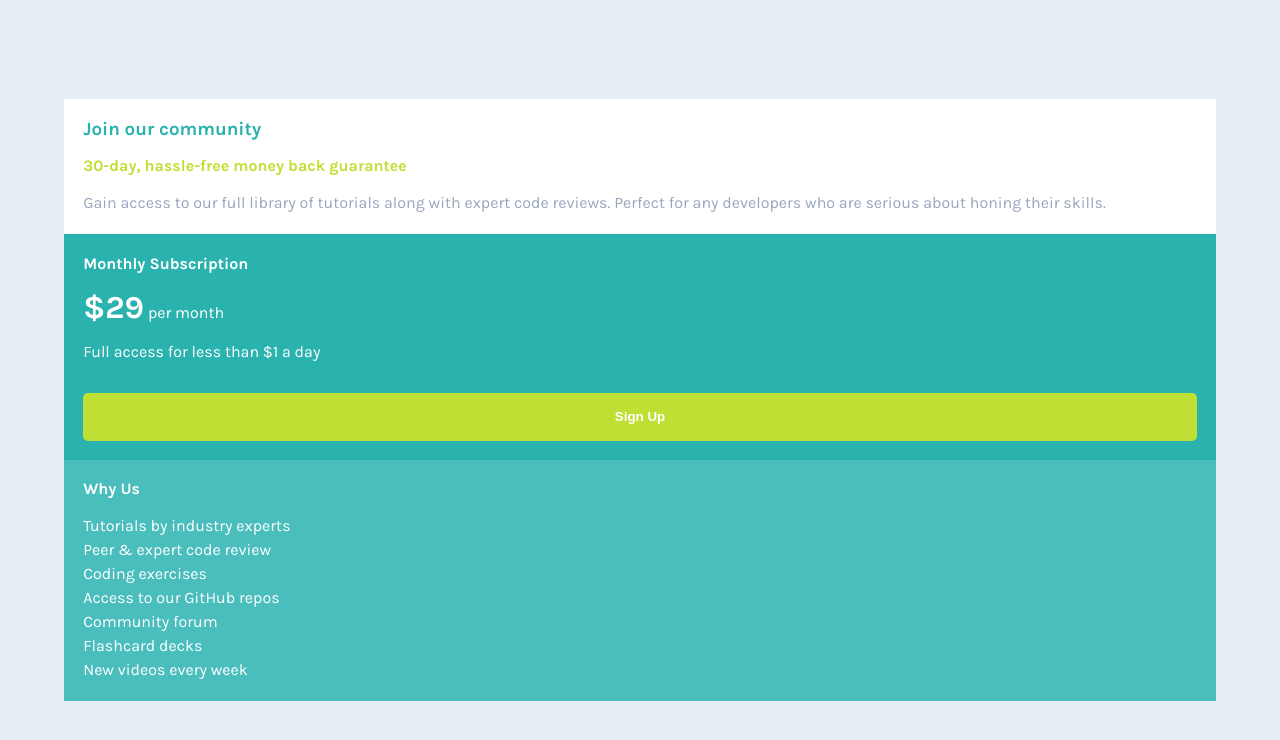
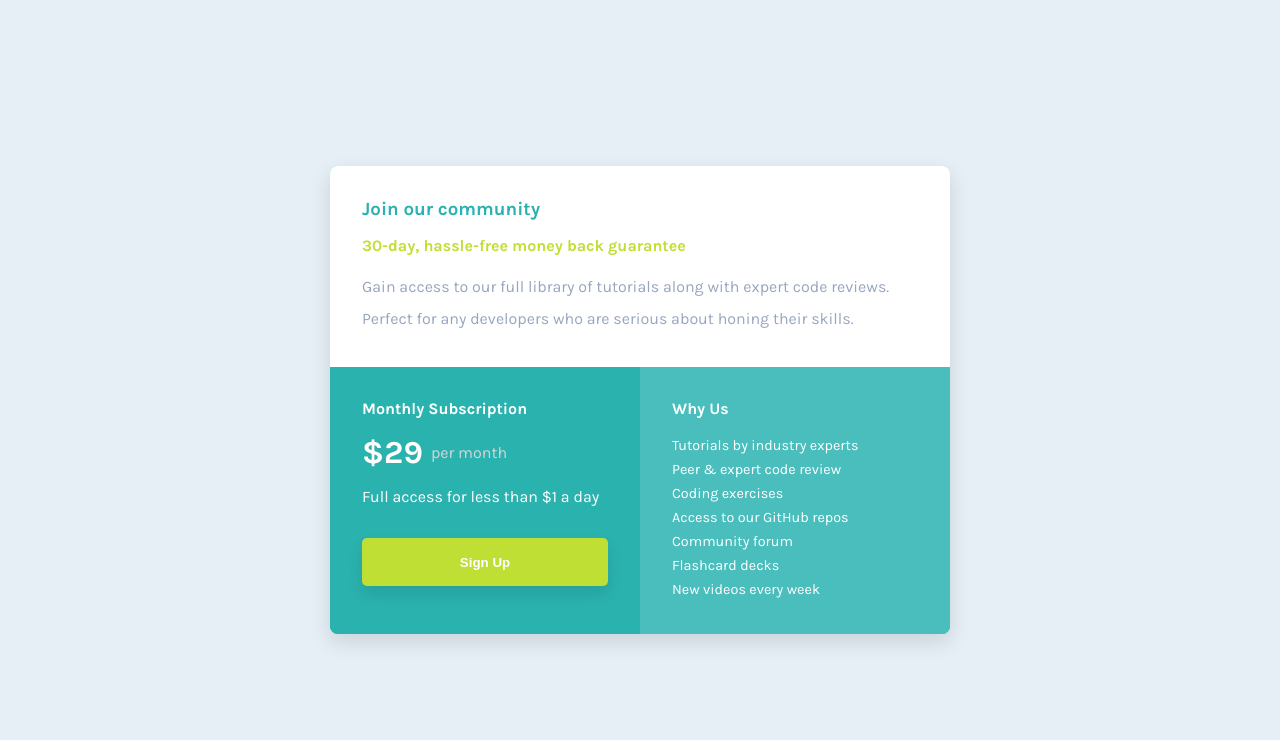
Before and after one commit to codebyfauzan/single-price-grid-component, a plain HTML site: page index.html in a window 1280 px wide. Drawn offline with Linux system fonts and the light colour scheme.

Commit message:
add responsive settings and some styles

```diff
--- a/style.css
+++ b/style.css
@@ -18,12 +18,14 @@ body {
 /* Single Price Container */
 .container {
     width: 90vw;
-    /* min-width: 350px;
-    max-width: 90vw; */
+    max-width: 620px;
     margin: auto;
     background-color: aquamarine;
     display: flex;
     flex-direction: column;
+    box-shadow: 0px 8px 20px 2px rgba(0,0,0,0.1);
+    border-radius: 8px;
+    overflow: hidden;
 }
 
 /* Top & Join Our Community Section */
@@ -35,7 +37,7 @@ body {
 
 .join {
     flex: 1;
-    padding: 1.2rem;
+    padding: 2rem 1.2rem;
 }
 
 .join h3 {
@@ -50,24 +52,22 @@ body {
 
 .join p {
     color: hsl(218, 22%, 67%);
-    line-height: 1.5rem;
+    line-height: 2rem;
 }
-
-
 
 /* Bottom Section */
 .bottom-section {
     display: flex;
     flex-direction: column;
     background-color: hsl(179, 62%, 43%);
-    flex: 2;
+    flex: 1;
 }
 
 /* monthly subscription */
 .monthly-subs {
     background-color: hsl(179, 62%, 43%);
     flex: 1;
-    padding: 1.2rem;
+    padding: 2rem 1.2rem;
     color: white;
 }
 
@@ -78,10 +78,15 @@ body {
 .monthly-subs p span {
     font-size: 2rem;
     font-weight: 700;
+    margin-right: 0.5rem;
+    color: white;
 }
 
 .monthly-subs h4 + p {
     margin-bottom: 1rem;
+    display: flex;
+    align-items: center;
+    color: rgb(214, 214, 214);
 }
 
 .monthly-subs p:nth-of-type(2) {
@@ -96,13 +101,14 @@ body {
     height: 3rem;
     border: none;
     border-radius: 5px;
+    box-shadow: 0 8px 15px rgba(0, 0, 0, 0.1);
 }
 
 /* Why Us */
 .why-us {
     background-color: #4ABEBD;
     flex: 1;
-    padding: 1.2rem;
+    padding: 2rem 1.2rem;
     color: white;
 }
 
@@ -112,4 +118,19 @@ body {
 
 .why-us p {
     line-height: 1.5rem;
+    font-size: 0.9rem;
 }
+
+/* Responsive settings */
+@media only screen and (min-width: 768px) {
+    .bottom-section {
+        flex-direction: row;
+        flex: 1;
+    }
+
+    .join,
+    .monthly-subs,
+    .why-us {
+        padding: 2rem;
+    }
+}
```
